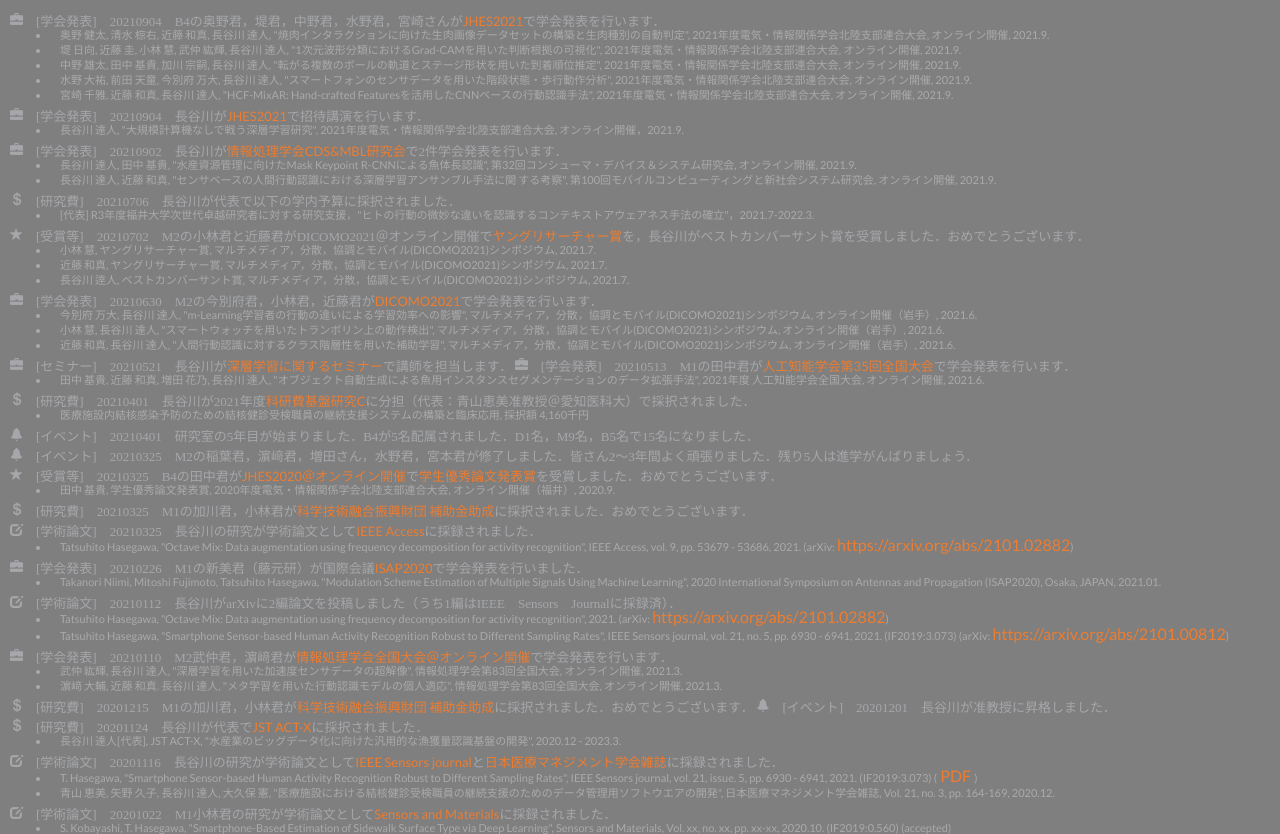
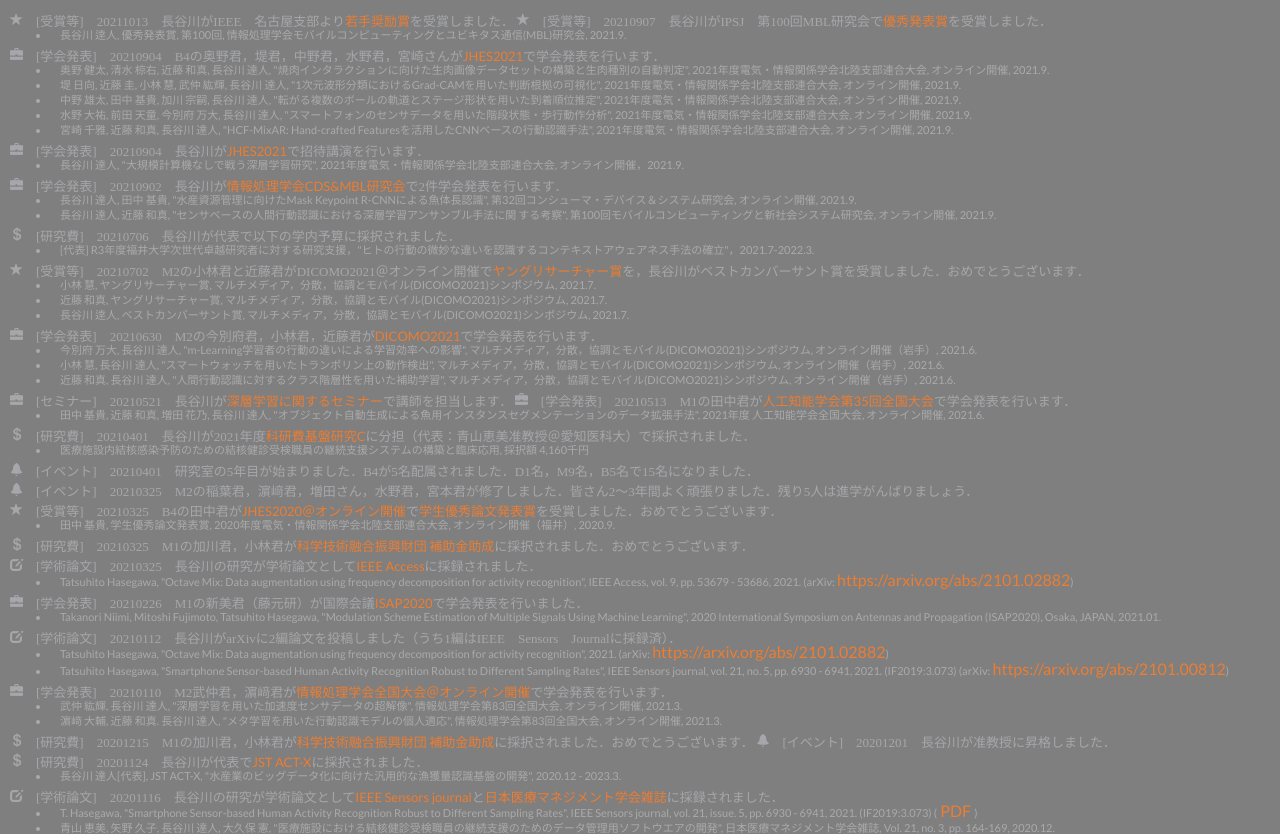
Before and after one commit to haselab-dev/haselabweb-dev, a plain HTML site: page index_iframe.html in a window 1280 px wide. Shown: the top 834 px of the page. Drawn offline with Linux system fonts and the light colour scheme.

Commit message:
Publication update
Publication update

```diff
--- a/index_iframe.html
+++ b/index_iframe.html
@@ -95,6 +95,11 @@
 								<li class="pubs">近藤 和真, <a href="http://www.ipsj.or.jp/award/taikaigakusei.html" target="new">学生奨励賞</a>, 情報処理学会第82回全国大会, 金沢, 2020.3.</li>
 								<li class="pubs">近藤 和真, <a href="http://www.ipsj.or.jp/award/taikaisyorei.html" target="new">大会奨励賞</a>, 情報処理学会第82回全国大会, 金沢, 2020.3.</li>
 	-->
+	<p class="glyphicon glyphicon-star"> [受賞等] 20211013 長谷川がIEEE 名古屋支部より<a href="https://ieee-jp.org/section/nagoya/2021/10/13/2021%e5%b9%b4%e8%8b%a5%e6%89%8b%e5%a5%a8%e5%8a%b1%e8%b3%9e%e5%8f%97%e8%b3%9e%e8%80%85%e3%81%ae%e6%b1%ba%e5%ae%9a/" target="new">若手奨励賞</a>を受賞しました．</p>
+	<p class="glyphicon glyphicon-star"> [受賞等] 20210907 長谷川がIPSJ 第100回MBL研究会で<a href="https://mbl.ipsj.or.jp/excellent/2021/" target="new">優秀発表賞</a>を受賞しました．</p>
+		<ul>
+			<li>長谷川 逹人, 優秀発表賞, 第100回, 情報処理学会モバイルコンピューティングとユビキタス通信(MBL)研究会, 2021.9.</li>
+		</ul>
 	<p class="glyphicon glyphicon-briefcase"> [学会発表] 20210904 B4の奥野君，堤君，中野君，水野君，宮崎さんが<a href="http://2021.jhes.jp/program/index.html" target="new">JHES2021</a>で学会発表を行います．</p>
 		<ul>
 			<li>奥野 健太, 清水 椋右, 近藤 和真, 長谷川 達人, "焼肉インタラクションに向けた生肉画像データセットの構築と生肉種別の自動判定", 2021年度電気・情報関係学会北陸支部連合大会, オンライン開催, 2021.9.</li>
```
